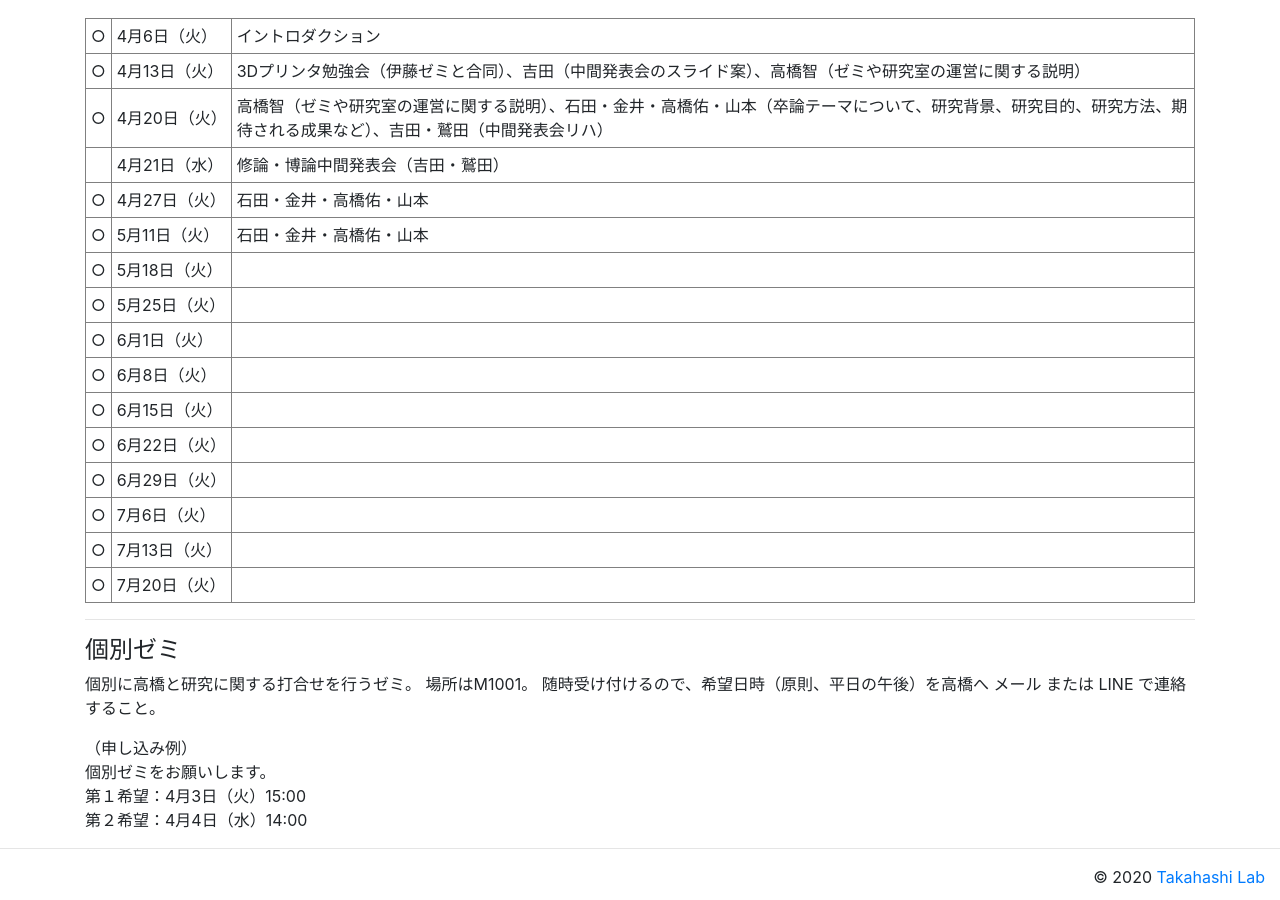
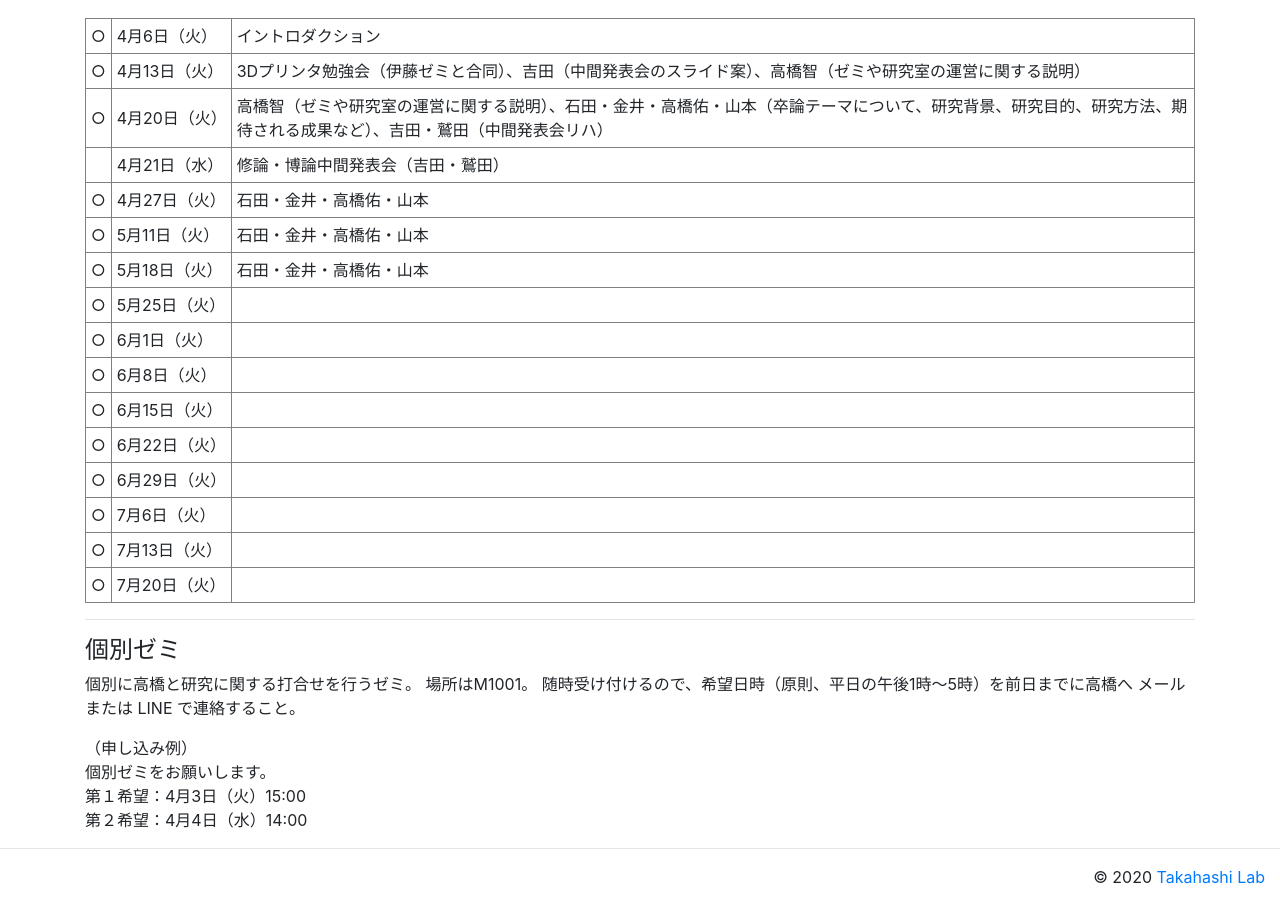
Before and after one commit to tkhslab/tkhslab.github.io, a Jekyll site: the page built from forstudents.md, in a window 1280 px wide and 900 px high, scrolled down 2204 px. Built offline with Jekyll 4.4.1, drawn with Linux system fonts in a browser that asks for light colours; nearby versions of some CDN libraries.

Commit message:
update general seminar and individual seminar

```diff
--- a/forstudents.md
+++ b/forstudents.md
@@ -121,7 +121,7 @@ title: For students
 <td>○</td><td>5月11日（火）</td><td>石田・金井・高橋佑・山本</td>
 </tr>
 <tr>
-<td>○</td><td>5月18日（火）</td><td></td>
+<td>○</td><td>5月18日（火）</td><td>石田・金井・高橋佑・山本</td>
 </tr>
 <tr>
 <td>○</td><td>5月25日（火）</td><td></td>
@@ -158,7 +158,7 @@ title: For students
 #### 個別ゼミ
 個別に高橋と研究に関する打合せを行うゼミ。
 場所はM1001。
-随時受け付けるので、希望日時（原則、平日の午後）を高橋へ メール または LINE で連絡すること。
+随時受け付けるので、希望日時（原則、平日の午後1時〜5時）を前日までに高橋へ メール または LINE で連絡すること。
 
 （申し込み例）<br>
 個別ゼミをお願いします。<br>
```
